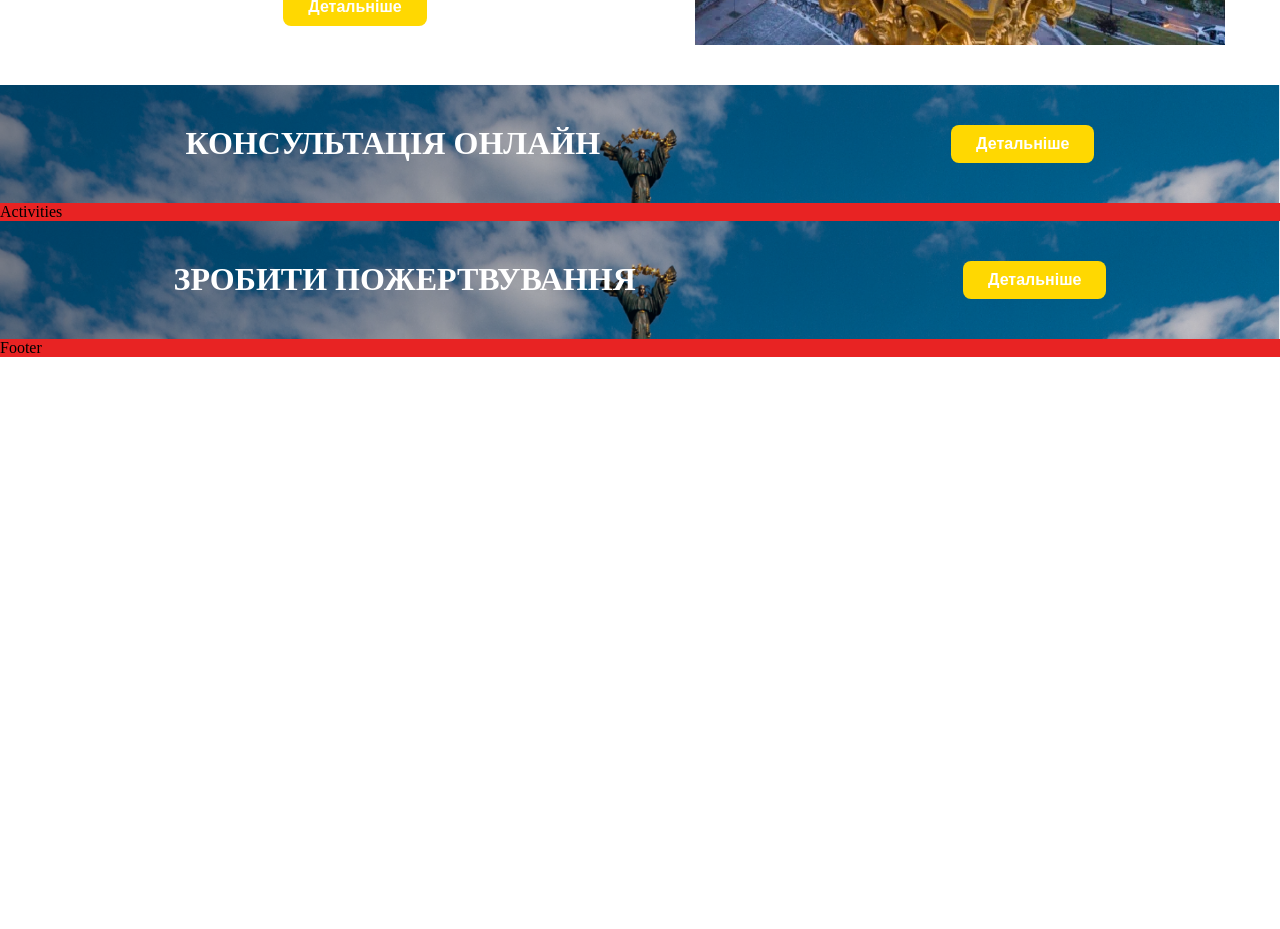
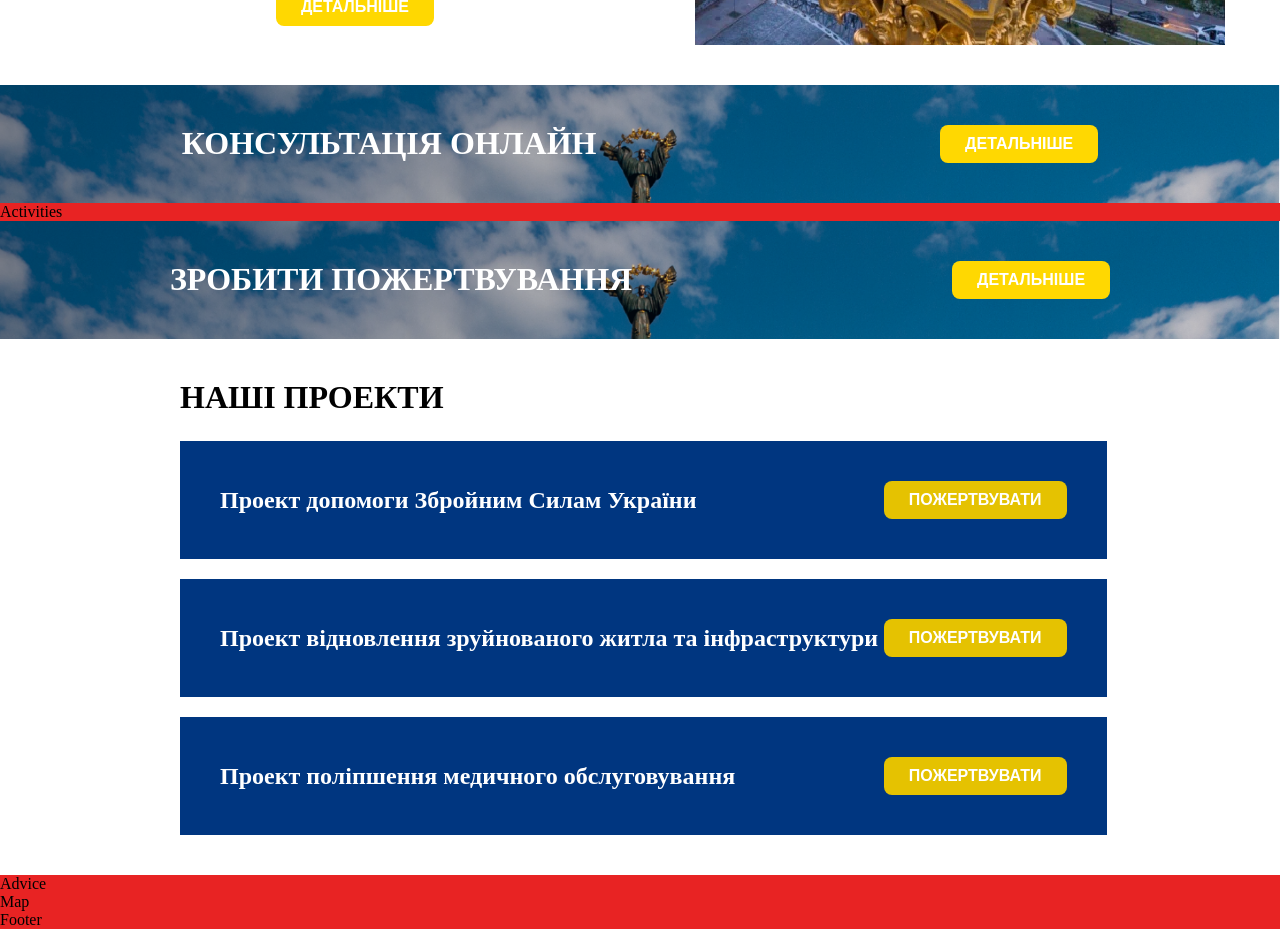
Before and after one commit to Korneliia08/charitableFoundation, a React (Create React App) app: page / in a window 1280 px wide. Shown: the part 1340-2269 px from the top of the page. Before the commit the page ends 1697 px from the top, so only its background shows below. Built offline with nearby package versions, Linux system fonts and the light colour scheme; the HTML template or start-up script is replaced by a standard one.

Commit message:
create a few components

```diff
--- a/src/components/ComponentMainButton/ComponentMainButton.module.css
+++ b/src/components/ComponentMainButton/ComponentMainButton.module.css
@@ -9,6 +9,7 @@ button {
   transition: 400ms;
   position: relative;
   overflow: hidden;
+  text-transform: uppercase;
 }
 button .emptyBlock {
   width: 100%;
--- a/src/components/ComponentMainButton/ComponentMainButton.module.scss
+++ b/src/components/ComponentMainButton/ComponentMainButton.module.scss
@@ -9,6 +9,7 @@ button {
   transition: 400ms;
   position: relative;
   overflow: hidden;
+  text-transform: uppercase;
 
 
   .emptyBlock {
--- a/src/defaultPanel/defaultPanel.jsx
+++ b/src/defaultPanel/defaultPanel.jsx
@@ -3,6 +3,9 @@ import Footer from "./staticComponents/Footer/Footer";
 import AboutUs from "./dynamicSubPages/AboutUs/AboutUs";
 import DonationAndAdvice from "../components/DonationAndAdvice/DonationAndAdvice";
 import Activities from "./dynamicSubPages/Activities/Activities";
+import OurProjects from "./dynamicSubPages/OurProjects/OurProjects";
+import Advice from "./dynamicSubPages/Advice/Advice";
+import Map from "./dynamicSubPages/Map/Map";
 
 const defaultPanel = () => {
     return (
@@ -12,6 +15,9 @@ const defaultPanel = () => {
             <DonationAndAdvice title="Консультація онлайн"/>
             <Activities/>
             <DonationAndAdvice title="Зробити пожертвування"/>
+            <OurProjects/>
+            <Advice/>
+            <Map/>
             <Footer/>
         </>
     )
```
Also changed, not shown: 1 other file (tests, documents, lock files or other folders).
